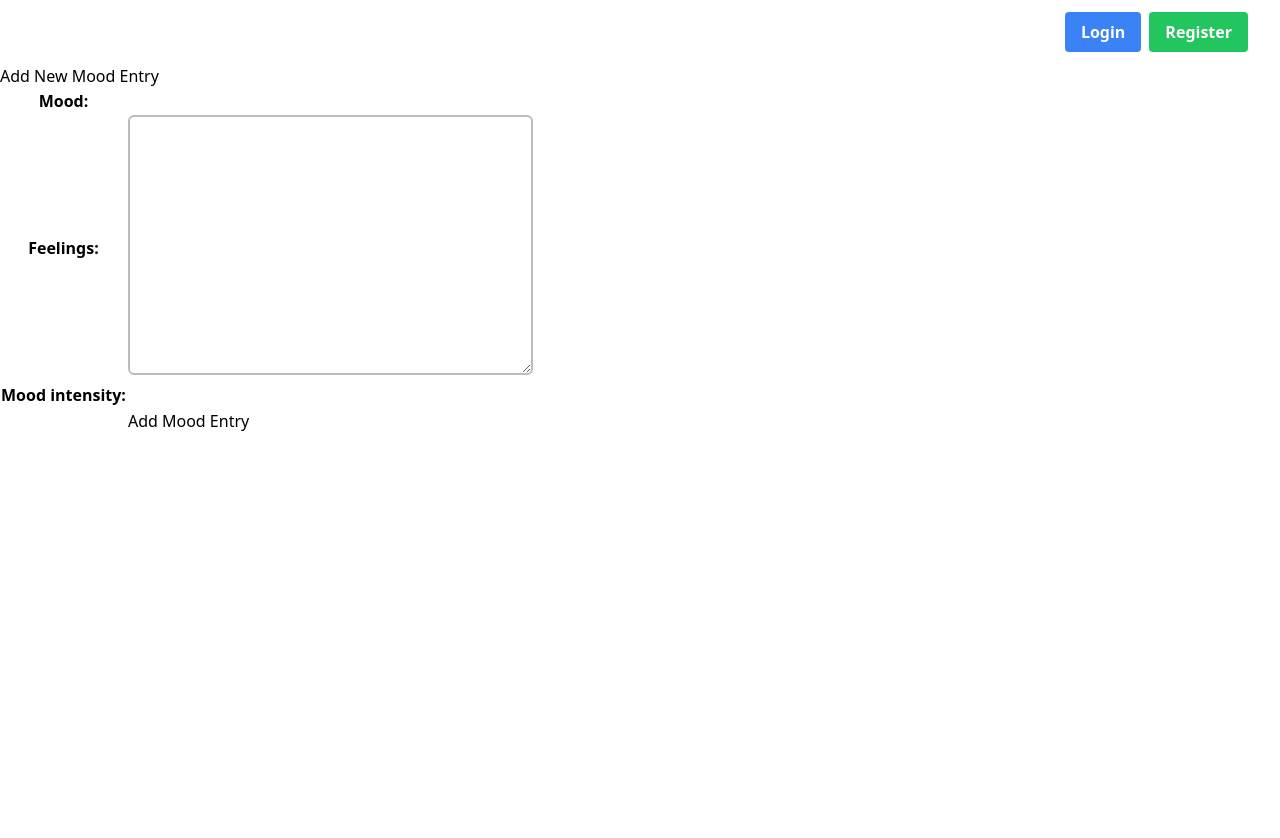
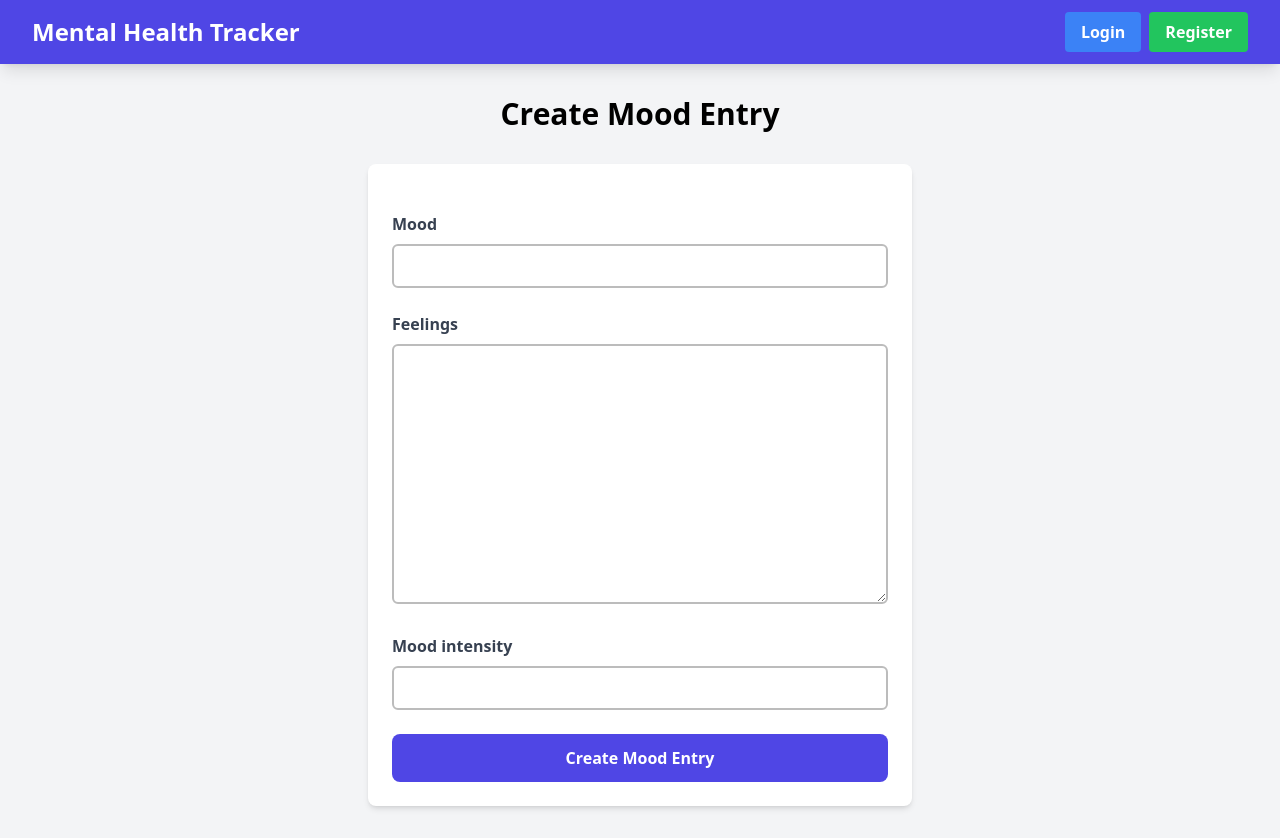
Before and after one commit to Ragnall16/mental-health-tracker, a Django app: page /create-mood-entry in a window 1280 px wide. Before the commit the page ends 431 px from the top, so only its background shows below. Run offline with Django 5.2, Linux system fonts and the light colour scheme; some libraries are stand-ins or nearby versions.

Commit message:
Tutorial 4 Done

```diff
--- a/main/templates/card_info.html
+++ b/main/templates/card_info.html
@@ -1,4 +1,4 @@
-<div class="bg-indigo-700 rounded-xl overflow-hidden border-2 border-indigo-800"></div>
+<div class="bg-indigo-700 rounded-xl overflow-hidden border-2 border-indigo-800">
     <div class="p-4 animate-shine">
       <h5 class="text-lg font-semibold text-gray-200">{{ title }}</h5>
       <p class="text-white">{{ value }}</p>
--- a/main/templates/create_mood_entry.html
+++ b/main/templates/create_mood_entry.html
@@ -1,19 +1,43 @@
 {% extends 'base.html' %}
+{% load static %}
+{% block meta %}
+<title>Create Mood</title>
+{% endblock meta %}
+
 {% block content %}
 {% include 'navbar.html' %}
-<h1>Add New Mood Entry</h1>
 
-<form method="POST">
-  {% csrf_token %}
-  <table>
-    {{ form.as_table }}
-    <tr>
-      <td></td>
-      <td>
-        <input type="submit" value="Add Mood Entry" />
-      </td>
-    </tr>
-  </table>
-</form>
+<div class="flex flex-col min-h-screen bg-gray-100">
+  <div class="container mx-auto px-4 py-8 mt-16 max-w-xl">
+    <h1 class="text-3xl font-bold text-center mb-8 text-black">Create Mood Entry</h1>
+
+    <div class="bg-white shadow-md rounded-lg p-6 form-style">
+      <form method="POST" class="space-y-6">
+        {% csrf_token %}
+        {% for field in form %}
+          <div class="flex flex-col">
+            <label for="{{ field.id_for_label }}" class="mb-2 font-semibold text-gray-700">
+              {{ field.label }}
+            </label>
+            <div class="w-full">
+              {{ field }}
+            </div>
+            {% if field.help_text %}
+              <p class="mt-1 text-sm text-gray-500">{{ field.help_text }}</p>
+            {% endif %}
+            {% for error in field.errors %}
+              <p class="mt-1 text-sm text-red-600">{{ error }}</p>
+            {% endfor %}
+          </div>
+        {% endfor %}
+        <div class="flex justify-center mt-6">
+          <button type="submit" class="bg-indigo-600 text-white font-semibold px-6 py-3 rounded-lg hover:bg-indigo-700 transition duration-300 ease-in-out w-full">
+            Create Mood Entry
+          </button>
+        </div>
+      </form>
+    </div>
+  </div>
+</div>
 
 {% endblock %}
--- a/templates/navbar.html
+++ b/templates/navbar.html
@@ -1,4 +1,4 @@
-<nav class="bg-indigo-600 shadow-lg fixed top-0 left-0 z-40 w-screen"></nav>
+<nav class="bg-indigo-600 shadow-lg fixed top-0 left-0 z-40 w-screen">
     <div class="max-w-7xl mx-auto px-4 sm:px-6 lg:px-8">
       <div class="flex items-center justify-between h-16">
         <div class="flex items-center">
```
Also changed, not shown: main/templates/edit_mood.html (+34 -16 lines).
